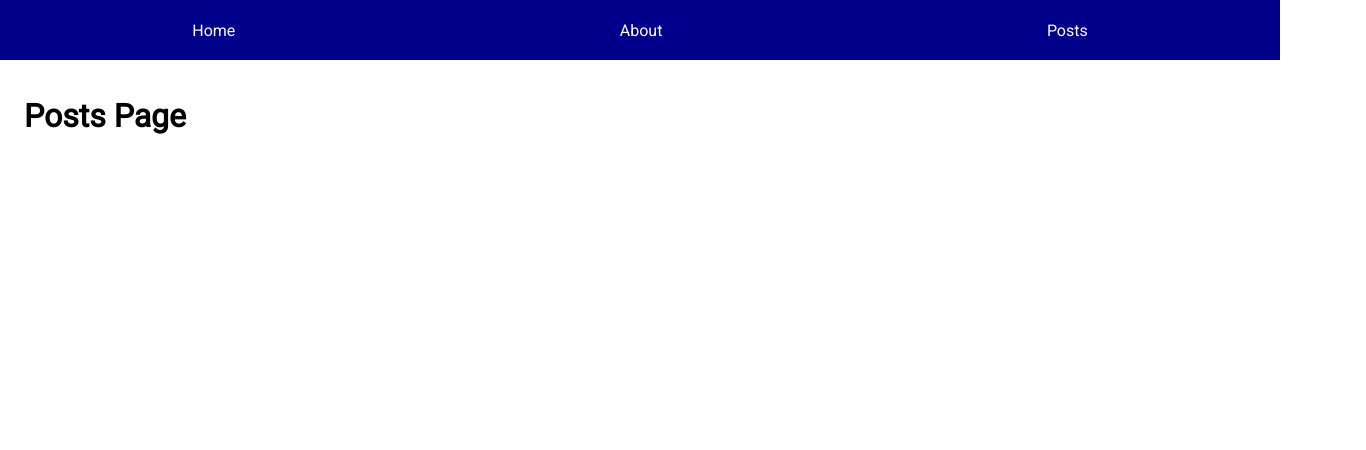
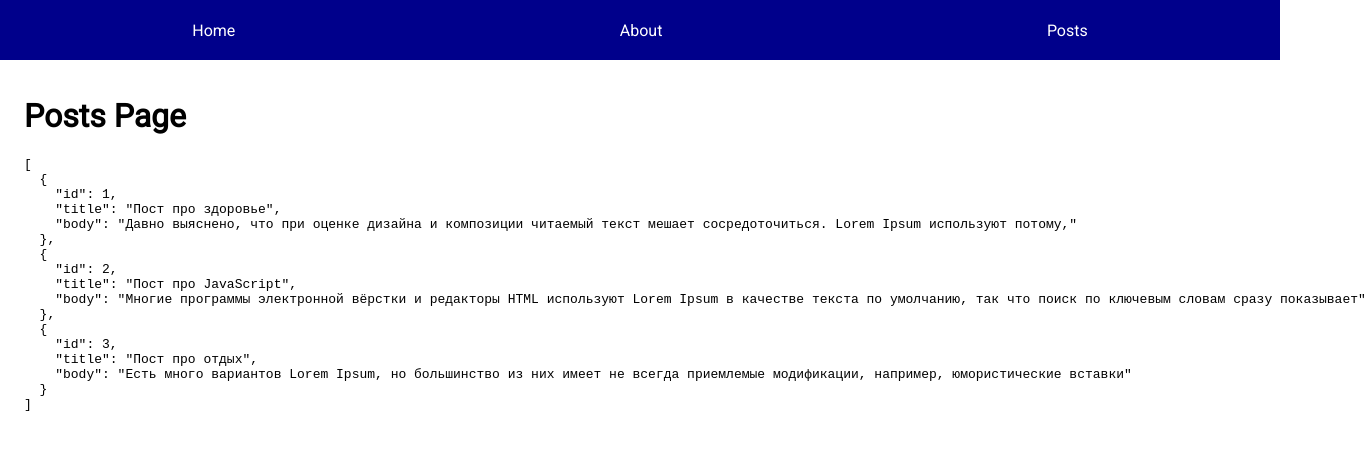
Before and after one commit to serviktor050/next-js-tutorial, a Next.js app in the folder next-js-tutorial/: page /posts in a window 1280 px wide. Shown: the top 450 px of the page, 1366 px wide, since content can reach past the window. Built offline with nearby package versions, Linux system fonts and the light colour scheme; data requests are answered from the project's data file.

Commit message:
Создание API мок сервера

```diff
--- /dev/null
+++ b/next-js-tutorial/db.json
@@ -0,0 +1,7 @@
+{
+    "posts": [
+        {"id": 1, "title": "Пост про здоровье", "body": "Давно выяснено, что при оценке дизайна и композиции читаемый текст мешает сосредоточиться. Lorem Ipsum используют потому,"},
+        {"id": 2, "title": "Пост про JavaScript", "body": "Многие программы электронной вёрстки и редакторы HTML используют Lorem Ipsum в качестве текста по умолчанию, так что поиск по ключевым словам сразу показывает"},
+        {"id": 3, "title": "Пост про отдых", "body": "Есть много вариантов Lorem Ipsum, но большинство из них имеет не всегда приемлемые модификации, например, юмористические вставки"}
+    ]
+}
--- a/next-js-tutorial/package.json
+++ b/next-js-tutorial/package.json
@@ -6,7 +6,9 @@
     "dev": "next dev",
     "build": "next build",
     "start": "next start",
-    "lint": "next lint"
+    "lint": "next lint",
+    "mock": "json-server -w db.json -p 4200 -d 450",
+    "serve": "concurrently \"npm run dev\" \"npm run mock\""
   },
   "dependencies": {
     "next": "11.0.1",
@@ -15,6 +17,7 @@
     "sass": "^1.35.2"
   },
   "devDependencies": {
+    "concurrently": "^6.2.0",
     "eslint": "7.30.0",
     "eslint-config-next": "11.0.1"
   }
--- a/next-js-tutorial/pages/posts.js
+++ b/next-js-tutorial/pages/posts.js
@@ -1,9 +1,22 @@
 import { MainLayout } from "../components/MainLayout";
+import { useState, useEffect } from "react";
 
 export default function Posts() {
+  const [posts, setPosts] = useState([]);
+
+  useEffect(() => {
+    async function load() {
+      const response = await fetch("http://localhost:4200/posts");
+      const json = await response.json();
+      setPosts(json);
+    }
+    load();
+  }, []);
+
   return (
     <MainLayout title={"Posts Page"}>
       <h1>Posts Page</h1>
+      <pre>{JSON.stringify(posts, null, 2)}</pre>
     </MainLayout>
   );
 }
```
Also changed, not shown: 1 other file (tests, documents, lock files or other folders).
